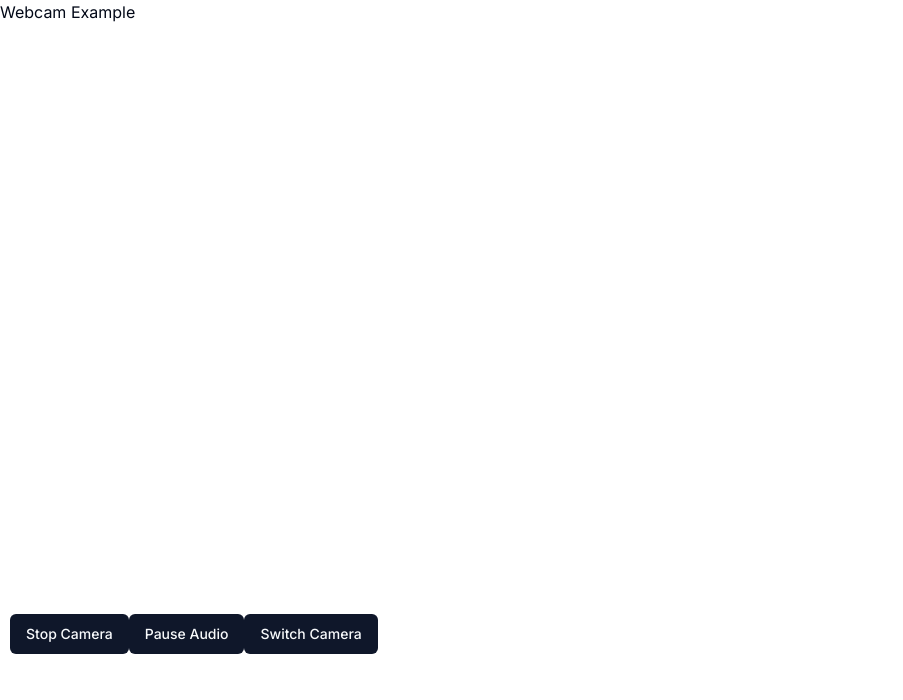
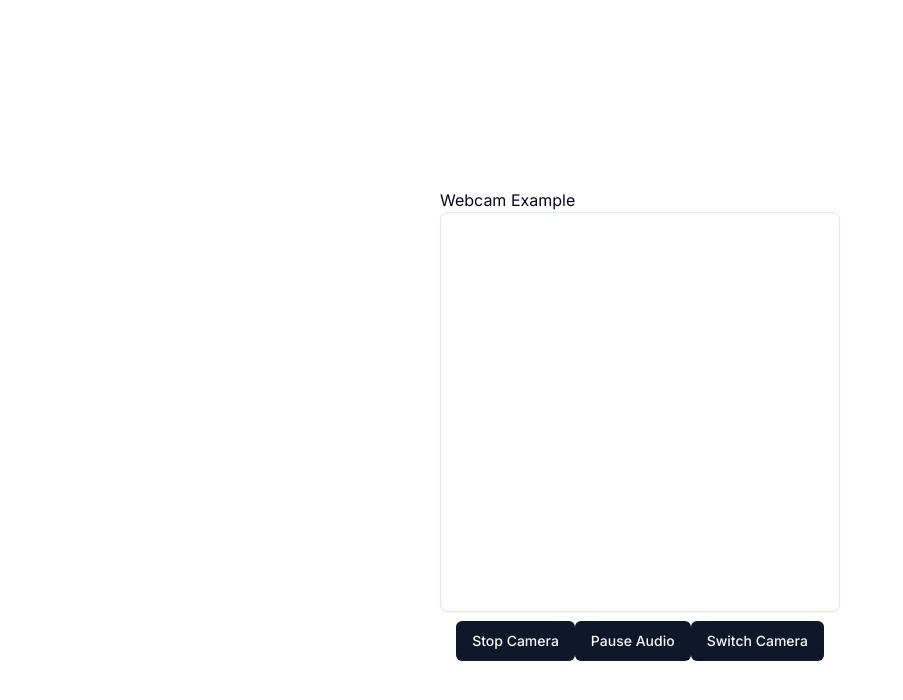
Before and after one commit to wesleibruno/nextjs-camera, a Next.js app: page / in a window 1280 px wide. Both pictures are taken after a click on the button "Start Only Audio". Shown: the top 700 px of the page, without its empty margins (0-903 px from the left). Built offline with nearby package versions, Linux system fonts and the light colour scheme; no server answers.

Commit message:
Card Center Screen

```diff
--- a/app/page.tsx
+++ b/app/page.tsx
@@ -1,5 +1,6 @@
 "use client";
 import { Button } from '@/components/ui/button';
+import { Card } from '@/components/ui/card';
 import { useState, useRef } from 'react';
 import Webcam from 'react-webcam';
 
@@ -28,21 +29,23 @@
     );
   };
 
+  const isMobile = window.innerWidth <= 768; // Define como mobile se a largura da janela for menor ou igual a 768px
+
   return (
+    <div style={{ display: 'flex', justifyContent: 'center', alignItems: 'center', height: '100vh' }}>
       <div>
         <h1>Webcam Example</h1>
         {isCameraOn ? (
-        <div style={{ position: 'relative', width: '100%', height: '100%' }}>
+          isMobile ? ( // Se for mobile, mantenha o tamanho da câmera como está
+            <div>
               <Webcam
                 audio={isAudioOn}
                 videoConstraints={{ facingMode: facingMode }}
                 ref={webcamRef}
                 style={{ width: '100%', height: '100%' }}
               />
-          <div style={{ position: 'absolute', bottom: 10, left: 10 }}>
-            <Button onClick={toggleCamera}>
-              Stop Camera
-            </Button>
+              <div style={{ display: 'flex', justifyContent: 'center', marginTop: '10px' }}>
+                <Button onClick={toggleCamera}>Stop Camera</Button>
                 <Button onClick={toggleAudio}>
                   {isAudioOn ? 'Pause Audio' : 'Resume Audio'}
                 </Button>
@@ -51,6 +54,25 @@
                 </Button>
               </div>
             </div>
+          ) : ( // Se for maior que o tamanho de tela de celular, use um card para a câmera
+            <Card style={{ width: '400px', height: '400px', margin: '0 auto', textAlign: 'center' }}>
+              <Webcam
+                audio={isAudioOn}
+                videoConstraints={{ facingMode: facingMode }}
+                ref={webcamRef}
+                style={{ width: '100%', height: '100%' }}
+              />
+              <div style={{ marginTop: '10px' }}>
+                <Button onClick={toggleCamera}>Stop Camera</Button>
+                <Button onClick={toggleAudio}>
+                  {isAudioOn ? 'Pause Audio' : 'Resume Audio'}
+                </Button>
+                <Button onClick={switchCameraFacingMode}>
+                  Switch Camera
+                </Button>
+              </div>
+            </Card>
+          )
         ) : (
           <div>
             <Button onClick={startOnlyAudio}>Start Only Audio</Button>
@@ -58,5 +80,6 @@
           </div>
         )}
       </div>
+    </div>
   );
 }
--- /dev/null
+++ b/components/ui/card.tsx
@@ -0,0 +1,79 @@
+import * as React from "react"
+
+import { cn } from "@/lib/utils"
+
+const Card = React.forwardRef<
+  HTMLDivElement,
+  React.HTMLAttributes<HTMLDivElement>
+>(({ className, ...props }, ref) => (
+  <div
+    ref={ref}
+    className={cn(
+      "rounded-lg border bg-card text-card-foreground shadow-sm",
+      className
+    )}
+    {...props}
+  />
+))
+Card.displayName = "Card"
+
+const CardHeader = React.forwardRef<
+  HTMLDivElement,
+  React.HTMLAttributes<HTMLDivElement>
+>(({ className, ...props }, ref) => (
+  <div
+    ref={ref}
+    className={cn("flex flex-col space-y-1.5 p-6", className)}
+    {...props}
+  />
+))
+CardHeader.displayName = "CardHeader"
+
+const CardTitle = React.forwardRef<
+  HTMLParagraphElement,
+  React.HTMLAttributes<HTMLHeadingElement>
+>(({ className, ...props }, ref) => (
+  <h3
+    ref={ref}
+    className={cn(
+      "text-2xl font-semibold leading-none tracking-tight",
+      className
+    )}
+    {...props}
+  />
+))
+CardTitle.displayName = "CardTitle"
+
+const CardDescription = React.forwardRef<
+  HTMLParagraphElement,
+  React.HTMLAttributes<HTMLParagraphElement>
+>(({ className, ...props }, ref) => (
+  <p
+    ref={ref}
+    className={cn("text-sm text-muted-foreground", className)}
+    {...props}
+  />
+))
+CardDescription.displayName = "CardDescription"
+
+const CardContent = React.forwardRef<
+  HTMLDivElement,
+  React.HTMLAttributes<HTMLDivElement>
+>(({ className, ...props }, ref) => (
+  <div ref={ref} className={cn("p-6 pt-0", className)} {...props} />
+))
+CardContent.displayName = "CardContent"
+
+const CardFooter = React.forwardRef<
+  HTMLDivElement,
+  React.HTMLAttributes<HTMLDivElement>
+>(({ className, ...props }, ref) => (
+  <div
+    ref={ref}
+    className={cn("flex items-center p-6 pt-0", className)}
+    {...props}
+  />
+))
+CardFooter.displayName = "CardFooter"
+
+export { Card, CardHeader, CardFooter, CardTitle, CardDescription, CardContent }
```
Lines whose indentation alone changed are shown as unchanged.
